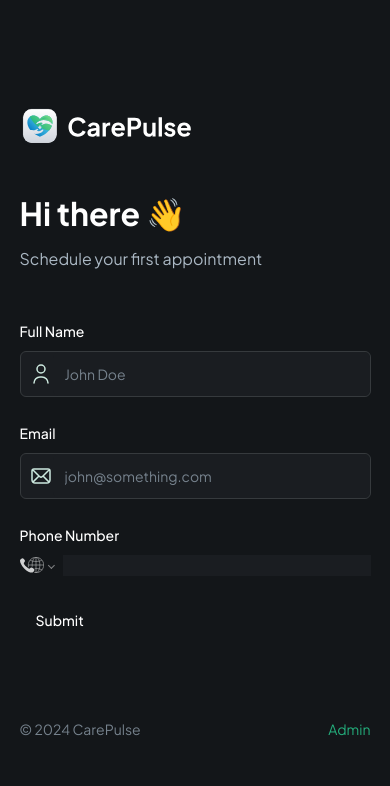
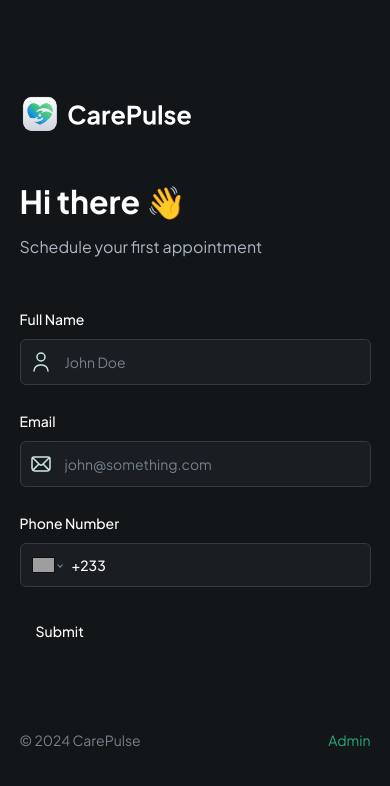
Before and after one commit to anyars-encarta/care-pulse, a Next.js app: page / in a window 390 px wide. Shown: the top 786 px of the page. Built offline with nearby package versions, Linux system fonts and the light colour scheme; grey boxes are pictures that could not be loaded.

Commit message:
Add phone input with country selector

```diff
--- a/components/CustomFormField.tsx
+++ b/components/CustomFormField.tsx
@@ -15,6 +15,7 @@
 import Image from "next/image";
 import 'react-phone-number-input/style.css'
 import PhoneInput from 'react-phone-number-input';
+import { useState } from "react";
 
 interface CustomProps {
     control: Control<any>,
@@ -33,6 +34,7 @@
 
 const RenderField = ({ field, props }: { field: any; props: CustomProps }) => {
     const { fieldType, iconSrc, iconAlt, placeholder } = props;
+    const [value, setValue] = useState();
 
     switch (fieldType) {
         case FormFieldType.INPUT:
@@ -60,7 +62,15 @@
         case FormFieldType.PHONE_INPUT:
             return (
                 <FormControl>
-                    <PhoneInput />
+                    <PhoneInput
+                        defaultCountry="GH"
+                        placeholder={placeholder}
+                        international
+                        withCountryCallingCode
+                        value={field.value as E164Number | undefined}
+                        onChange={field.onChange}
+                        className='input-phone'
+                    />
                 </FormControl>
 
             )
```
